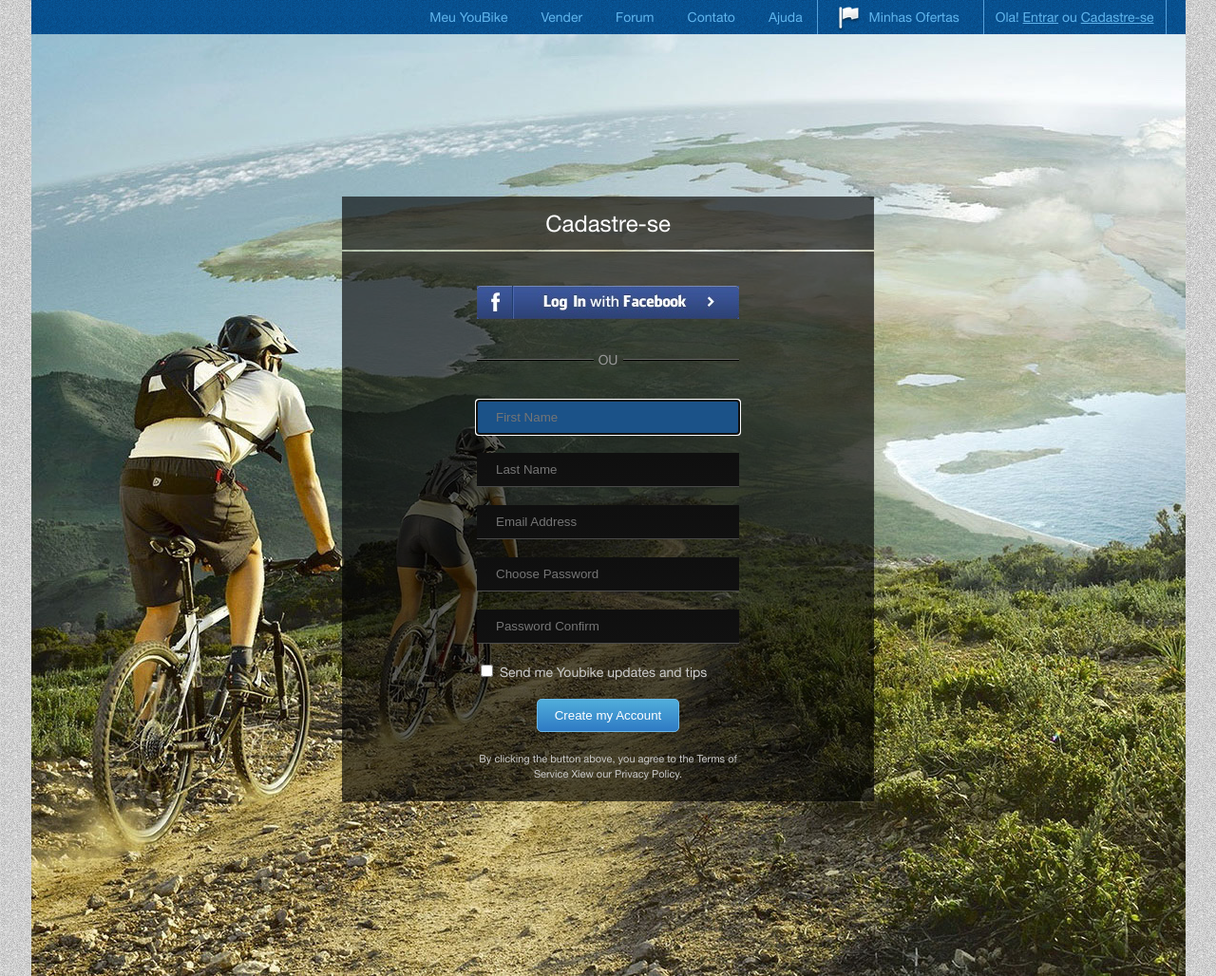
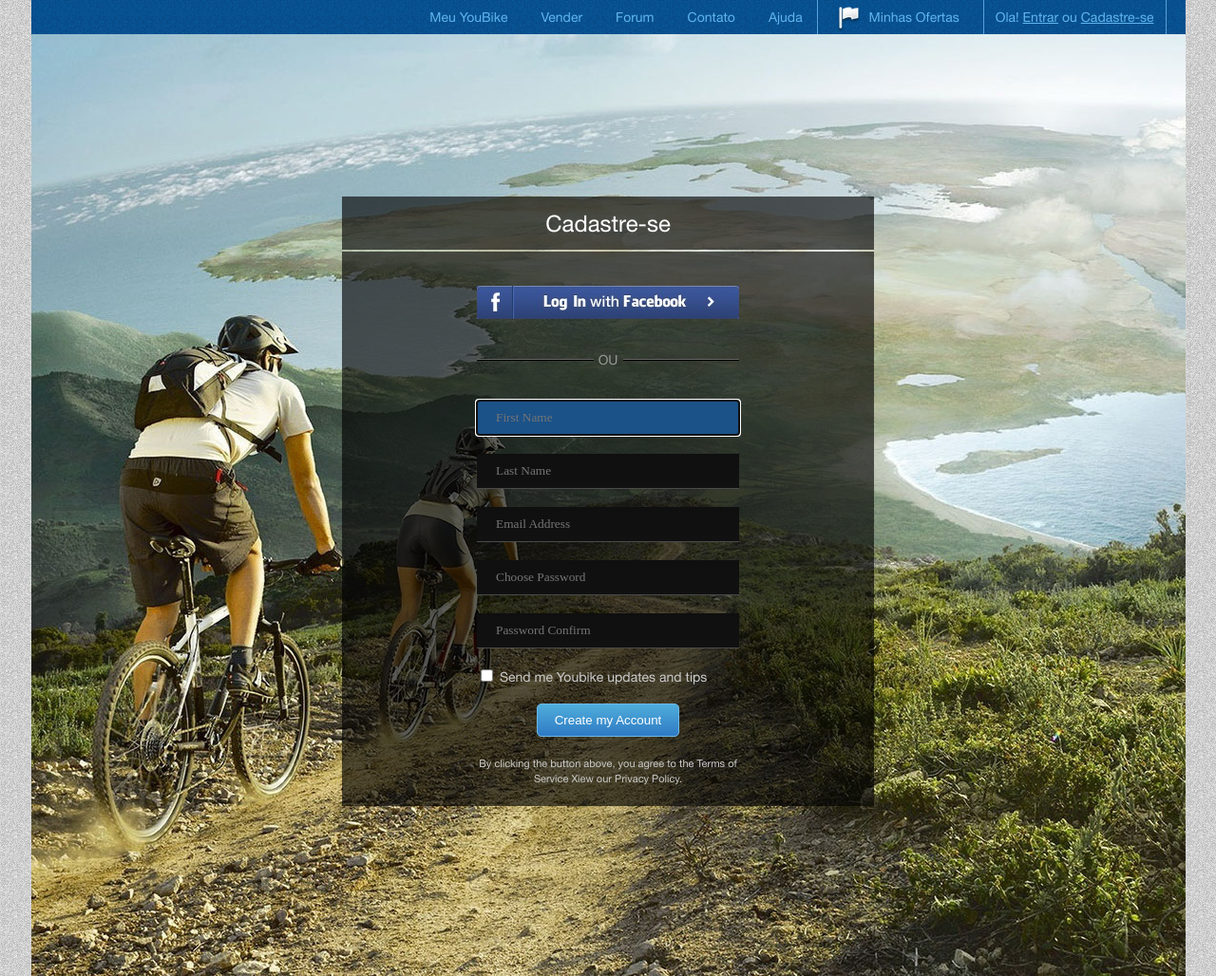
Before and after one commit to GalynaB/bilous_html_5, a plain HTML site: page index.html in a window 1280 px wide. Shown: the whole page at 95% size. Drawn offline with Linux system fonts and the light colour scheme.

Commit message:
changed text input

```diff
--- a/css/style.css
+++ b/css/style.css
@@ -154,6 +154,9 @@ body{
 .registration input[type="text"],
 .registration input[type="password"],
 .registration input[type="email"] {
+	font-family: inherite;
+  font-size: inherite;
+  line-height: inherite;
   color: #cccccc;
   background-image: linear-gradient(to bottom, #0f0f0f, #111111);
   box-shadow: 0 1px 0 0 #4b4b4b;
```
